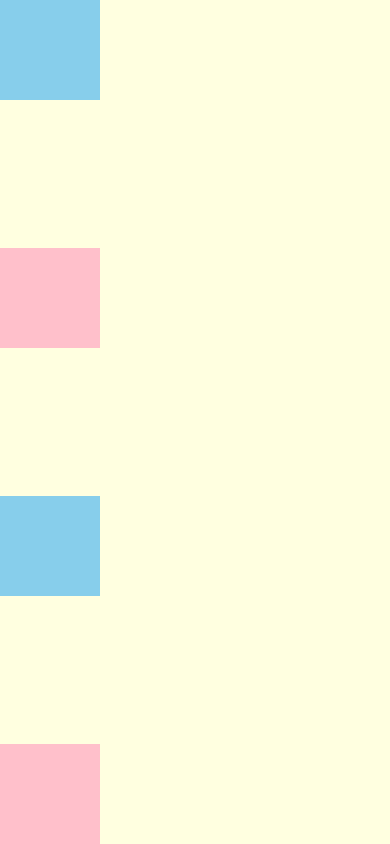
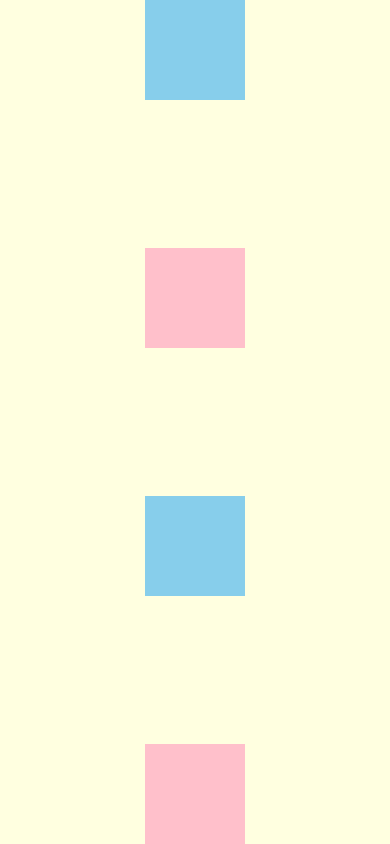
Before and after one commit to seymanurks/firstReactNativeApp, a React Native app: screen / in a window 390 px wide. Built offline with nearby package versions, Linux system fonts and the light colour scheme.

Commit message:
new styles

```diff
--- a/App.tsx
+++ b/App.tsx
@@ -18,7 +18,8 @@ const styles = StyleSheet.create({
     flex: 1,
     flexDirection: "column",
     backgroundColor: "lightyellow",
-    justifyContent: "space-between"
+    justifyContent: "space-between",
+    alignItems: "center"
   },
   blue_container: {
     backgroundColor: "skyblue",
```
